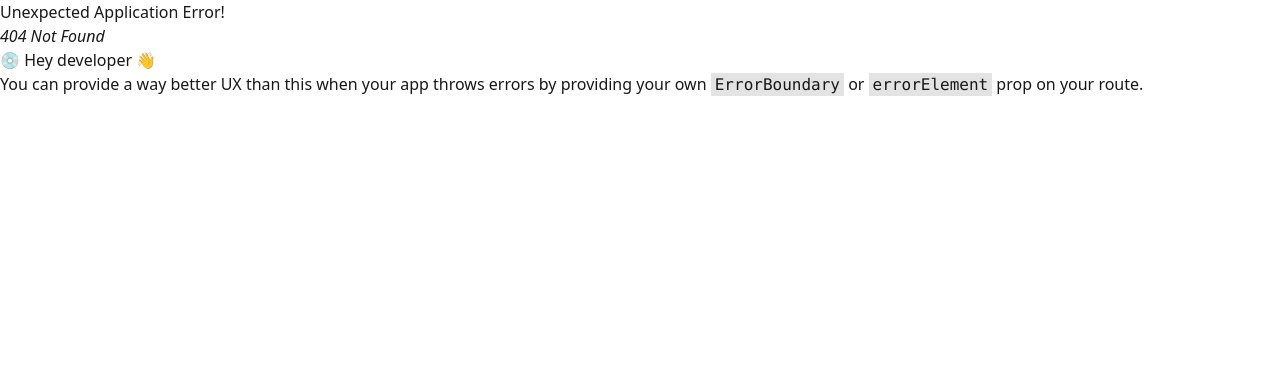
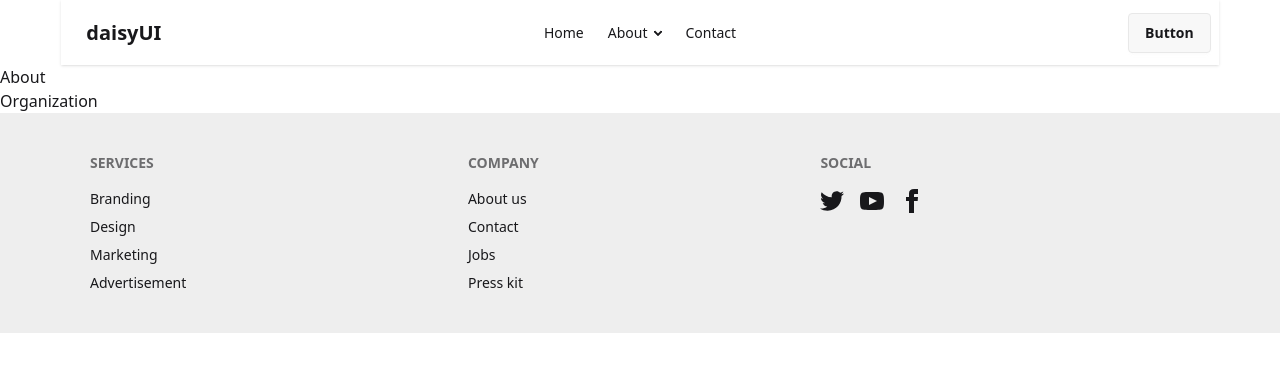
Before and after one commit to Shaqibul-Neil/shopping-cart-react-router, a React (Vite) app: page /about/organization in a window 1280 px wide. Before the commit this address had no page. Shown: the top 372 px of the page. Built offline with nearby package versions, Linux system fonts and the light colour scheme.

Commit message:
dropdown menu router

```diff
--- a/src/Layouts/RootLayout.jsx
+++ b/src/Layouts/RootLayout.jsx
@@ -5,13 +5,13 @@ import Footer from '../components/Footer/Footer';
 const RootLayout = () => {
   return (
     <>
-      <header className="w-11/12 mx-auto">
+      <header className="w-11/12 mx-auto px-2">
         <Navbar />
       </header>
       <main>
         <Outlet />
       </main>
-      <footer>
+      <footer className="bg-base-300 text-base-content p-10">
         <Footer />
       </footer>
     </>
--- a/src/components/Footer/Footer.jsx
+++ b/src/components/Footer/Footer.jsx
@@ -1,6 +1,6 @@
 const Footer = () => {
   return (
-    <footer className="footer sm:footer-horizontal bg-base-300 text-base-content p-10">
+    <div className="footer sm:footer-horizontal w-11/12 mx-auto">
       <nav>
         <h6 className="footer-title">Services</h6>
         <a className="link link-hover">Branding</a>
@@ -53,7 +53,7 @@ const Footer = () => {
           </a>
         </div>
       </nav>
-    </footer>
+    </div>
   );
 };
 
--- a/src/components/Navbar/Navbar.jsx
+++ b/src/components/Navbar/Navbar.jsx
@@ -2,7 +2,7 @@ import { NavLink } from 'react-router';
 
 const Navbar = () => {
   return (
-    <div className="navbar bg-base-100 shadow-sm">
+    <nav className="navbar bg-base-100 shadow-sm">
       <div className="navbar-start">
         <div className="dropdown">
           <div tabIndex={0} role="button" className="btn btn-ghost lg:hidden">
@@ -33,8 +33,21 @@ const Navbar = () => {
           <li>
             <NavLink to="/">Home</NavLink>
           </li>
+
           <li>
-            <NavLink to="/about">About</NavLink>
+            <details>
+              <summary>
+                <NavLink to="/about">About</NavLink>
+              </summary>
+              <ul className="p-2">
+                <li>
+                  <NavLink to="/about/organization"> Organization</NavLink>
+                </li>
+                <li>
+                  <NavLink to="/about/employees">Employees</NavLink>
+                </li>
+              </ul>
+            </details>
           </li>
           <li>
             <NavLink to="/contact">Contact</NavLink>
@@ -44,7 +57,7 @@ const Navbar = () => {
       <div className="navbar-end">
         <NavLink className="btn">Button</NavLink>
       </div>
-    </div>
+    </nav>
   );
 };
 
--- a/src/main.jsx
+++ b/src/main.jsx
@@ -6,14 +6,23 @@ import About from './pages/About';
 import Contact from './pages/Contact';
 import Home from './pages/Home';
 import RootLayout from './Layouts/RootLayout';
+import Organization from './pages/Organization';
+import Employees from './pages/Employees';
 
 const router = createBrowserRouter([
   {
     path: '/',
     Component: RootLayout,
     children: [
-      { path: '/', Component: Home },
-      { path: '/about', Component: About },
+      { index: true, Component: Home },
+      {
+        path: '/about',
+        Component: About,
+        children: [
+          { path: 'organization', Component: Organization },
+          { path: 'employees', Component: Employees },
+        ],
+      },
       { path: '/contact', Component: Contact },
     ],
   },
--- a/src/pages/About.jsx
+++ b/src/pages/About.jsx
@@ -1,5 +1,12 @@
+import { Outlet } from 'react-router';
+
 const About = () => {
-  return <div>About</div>;
+  return (
+    <div>
+      <h2>About</h2>
+      <Outlet />
+    </div>
+  );
 };
 
 export default About;
--- /dev/null
+++ b/src/pages/Employees.jsx
@@ -0,0 +1,5 @@
+const Employees = () => {
+  return <div>Employees</div>;
+};
+
+export default Employees;
--- /dev/null
+++ b/src/pages/Organization.jsx
@@ -0,0 +1,5 @@
+const Organization = () => {
+  return <div>Organization</div>;
+};
+
+export default Organization;
```
